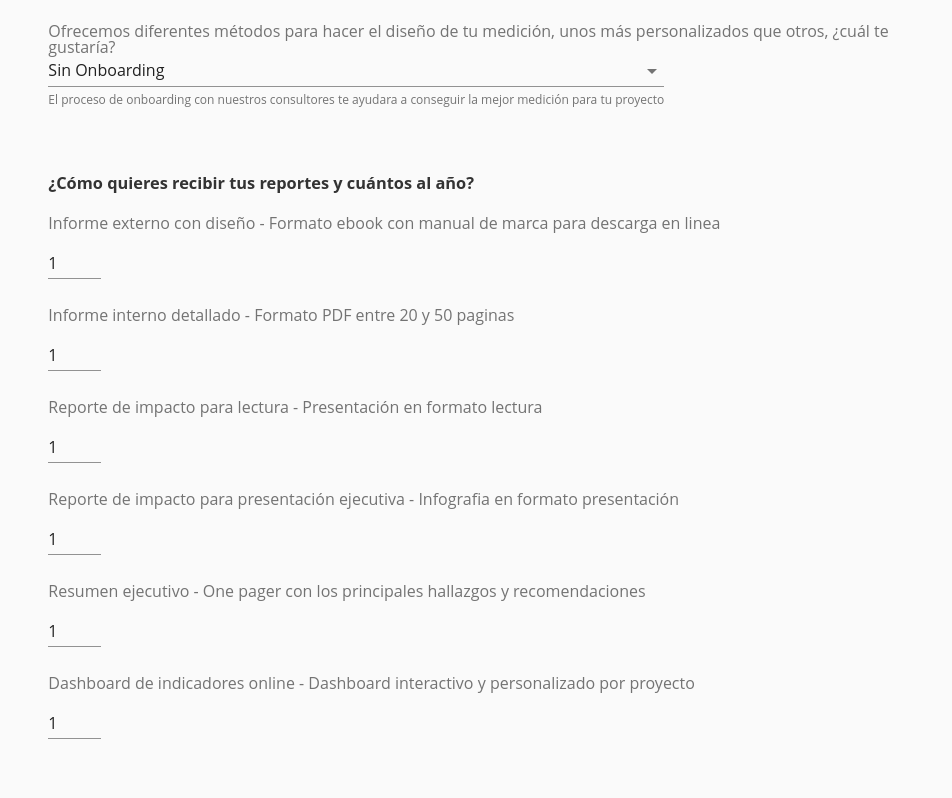
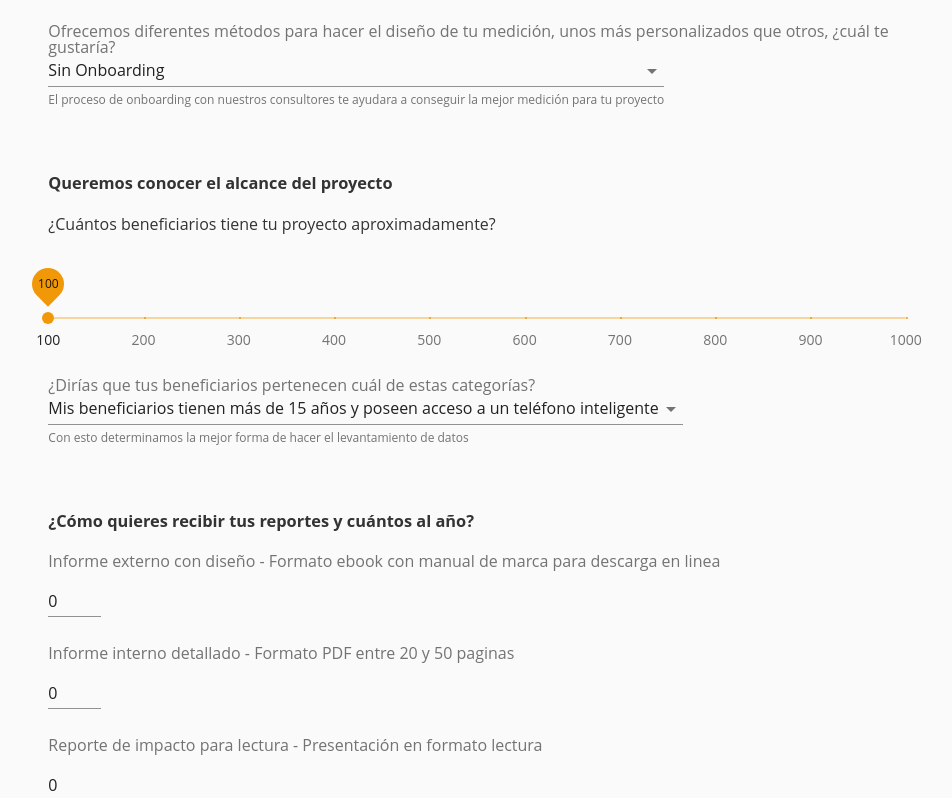
Before and after one commit to fontcuberta/calculator, a Next.js app: page / in a window 1280 px wide. Shown: the part 1000-1798 px from the top of the page, without its empty margins (163-1115 px from the left). Built offline with nearby package versions, Linux system fonts and the light colour scheme.

Commit message:
RED TEST: Big change. Changing implementation to send broken down budget to Hubspot

```diff
--- a/src/components/Links.tsx
+++ b/src/components/Links.tsx
@@ -16,7 +16,9 @@ export default function Links() {
   return (
     <div className="header">
       <div className="custom-logo">
-        <img src="logo-white.png" alt="cuantix" />
+        <a href="/index">
+          <img src="logo-white.png" alt="cuantix" />
+        </a>
       </div>
       <div className="menu">
         <Typography>
--- a/src/domain/CalculateTotalFinancialPlan.ts
+++ b/src/domain/CalculateTotalFinancialPlan.ts
@@ -26,11 +26,19 @@ export enum OnboardingType {
   NO_ONBOARDING = "Sin Onboarding",
 }
 
+export enum DataCollectionType {
+  CALL = "Mis beneficiarios tienen más de 15 años, NO poseen acceso a tecnología y no tengo contacto en persona con ellos",
+  WHATSAPP = "Mis beneficiarios tienen más de 15 años y poseen acceso a un teléfono inteligente",
+  OFFLINE = "Tengo contacto en persona con mis beneficiarios y puedo levantar información en campo, o son jóvenes o niños y debo levantar información en papel",
+}
+
 export type ImpactMeasurementFinancialPlan = {
   companyType: CompanyType
   measureGoal: MeasureGoal
   numberOfOrganizations: number
   numberOfProjects: number
+  numberOfBeneficiaries: number
+  dataCollectionType: DataCollectionType
   numberOfEbookReports: number
   numberOfPDFReports: number
   numberOfReadableReports: number
@@ -49,9 +57,6 @@ const READABLE_REPORT_UNIT_PRICE = 1500
 const EXECUTIVE_REPORT_UNIT_PRICE = 700
 const ONEPAGER_REPORT_UNIT_PRICE = 400
 const DASHBOARD_REPORT_UNIT_PRICE = 300
-
-const PERCENTAGE_LOWER_LIMIT = 80
-const PERCENTAGE_UPPER_LIMIT = 120
 
 export function calculateTotalFinancialPlan(
   impactMeasurementFinancialPlan: ImpactMeasurementFinancialPlan,
@@ -77,7 +82,12 @@ export function calculateTotalFinancialPlan(
   )
   const dashboardBasePrice = EXPECTED_DASHBOARDS_SELECTED * dashboardUnitPrice
   const totalPlatformPrice = projectBasePrice + dashboardBasePrice
-  const totalDataCollectionPrice = 9500
+  const totalDataCollectionPrice = getTotalDataCollectionPrice(
+    impactMeasurementFinancialPlan.numberOfProjects,
+    impactMeasurementFinancialPlan.numberOfBeneficiaries,
+    impactMeasurementFinancialPlan.dataCollectionType,
+  )
+
   const totalReportingPrice =
     impactMeasurementFinancialPlan.numberOfEbookReports * EBOOK_REPORT_UNIT_PRICE +
     impactMeasurementFinancialPlan.numberOfPDFReports * PDF_REPORT_UNIT_PRICE +
@@ -86,13 +96,23 @@ export function calculateTotalFinancialPlan(
     impactMeasurementFinancialPlan.numberOfOnePagerReports * ONEPAGER_REPORT_UNIT_PRICE +
     impactMeasurementFinancialPlan.numberOfDashboardReports * DASHBOARD_REPORT_UNIT_PRICE
 
-  const totalFinancialPlan =
-    totalOnboardingPrice + totalPlatformPrice + totalDataCollectionPrice + totalReportingPrice
-  // TODO: Enviar a hubspot cada uno de los totales por rubro
-
-  return totalFinancialPlan
+  return [totalOnboardingPrice, totalPlatformPrice, totalDataCollectionPrice, totalReportingPrice]
 }
 
+function getTotalDataCollectionPrice(
+  numberOfProjects: number,
+  numberOfBeneficiaries: number,
+  dataCollectionType: DataCollectionType,
+) {
+  if (dataCollectionType === DataCollectionType.WHATSAPP) {
+    if (numberOfBeneficiaries <= 100) {
+      return numberOfProjects * 600
+    } else {
+      return numberOfProjects * (0.03 * (numberOfBeneficiaries - 500) + 600)
+    }
+  }
+  throw new Error(`getTotalDataCollectionPrice not implemented for ${dataCollectionType}`)
+}
 function getProjectBasePrice(numberOfProjects: number, projectUnitPrice: number) {
   return (numberOfProjects - 1) * projectUnitPrice
 }
@@ -176,10 +196,3 @@ function getOrganizationUnitPrice(companyType: CompanyType, measureGoal: Measure
   }
   throw new Error(`getOrganizationUnitPrice not implemented for ${companyType} and ${measureGoal}`)
 }
-
-export function getMinAndMaxLimits(totalFinancialPlan: number) {
-  const minTotalFinancialPlan = Math.round(totalFinancialPlan * (PERCENTAGE_LOWER_LIMIT / 100)) //20% menos
-  const maxTotalFinancialPlan = Math.round(totalFinancialPlan * (PERCENTAGE_UPPER_LIMIT / 100)) //20% más
-
-  return [minTotalFinancialPlan, maxTotalFinancialPlan]
-}
--- a/src/pages/api/new-application.ts
+++ b/src/pages/api/new-application.ts
@@ -64,6 +64,30 @@ function isImpactMeasurementFinancialPlan(
   if (typeof impactMeasurementFinancialPlan.numberOfProjects !== "number") {
     return false
   }
+  if (typeof impactMeasurementFinancialPlan.numberOfBeneficiaries !== "number") {
+    return false
+  }
+  if (typeof impactMeasurementFinancialPlan.dataCollectionType !== "string") {
+    return false
+  }
+  if (typeof impactMeasurementFinancialPlan.numberOfEbookReports !== "number") {
+    return false
+  }
+  if (typeof impactMeasurementFinancialPlan.numberOfPDFReports !== "number") {
+    return false
+  }
+  if (typeof impactMeasurementFinancialPlan.numberOfReadableReports !== "number") {
+    return false
+  }
+  if (typeof impactMeasurementFinancialPlan.numberOfExecutiveReports !== "number") {
+    return false
+  }
+  if (typeof impactMeasurementFinancialPlan.numberOfOnePagerReports !== "number") {
+    return false
+  }
+  if (typeof impactMeasurementFinancialPlan.numberOfDashboardReports !== "number") {
+    return false
+  }
   if (typeof impactMeasurementFinancialPlan.onboardingType !== "string") {
     return false
   }
--- a/src/pages/index.tsx
+++ b/src/pages/index.tsx
@@ -23,6 +23,7 @@ import {
   CompanyType,
   CompanyDescription,
   MeasureGoal,
+  DataCollectionType,
   OnboardingType,
 } from "../domain/CalculateTotalFinancialPlan"
 
@@ -70,20 +71,28 @@ const Home = () => {
   const [customerEmail, setCustomerEmail] = useState("")
   const [customerPhone, setCustomerPhone] = useState("")
   const [customerCountry, setCustomerCountry] = useState("")
-  const [numberOfOrganizations, setNumberOfOrganizations] = useState(1)
-  const [numberOfProjects, setNumberOfProjects] = useState(1)
-  const [numberOfEbookReports, setNumberOfEbookReports] = useState(1)
-  const [numberOfPDFReports, setNumberOfPDFReports] = useState(1)
-  const [numberOfReadableReports, setNumberOfReadableReports] = useState(1)
-  const [numberOfExecutiveReports, setNumberOfExecutiveReports] = useState(1)
-  const [numberOfOnePagerReports, setNumberOfOnePagerReports] = useState(1)
-  const [numberOfDashboardReports, setNumberOfDashboardReports] = useState(1)
+  const [numberOfOrganizations, setNumberOfOrganizations] = useState(0)
+  const [numberOfProjects, setNumberOfProjects] = useState(0)
+  const [numberOfBeneficiaries, setNumberOfBeneficiaries] = useState(0)
+  const [dataCollectionType, setDataCollectionType] = useState(DataCollectionType.WHATSAPP)
+  const [numberOfEbookReports, setNumberOfEbookReports] = useState(0)
+  const [numberOfPDFReports, setNumberOfPDFReports] = useState(0)
+  const [numberOfReadableReports, setNumberOfReadableReports] = useState(0)
+  const [numberOfExecutiveReports, setNumberOfExecutiveReports] = useState(0)
+  const [numberOfOnePagerReports, setNumberOfOnePagerReports] = useState(0)
+  const [numberOfDashboardReports, setNumberOfDashboardReports] = useState(0)
   const [measureGoal, setMeasureGoal] = useState(MeasureGoal.INSIGHTS_FINDING)
   const [onboardingType, setOnboardingType] = useState(OnboardingType.NO_ONBOARDING)
 
   const marks = new Array(10)
     .fill(0)
     .map((_, i) => i + 1)
+    .map(i => ({ value: i, label: i.toString() }))
+
+  const marksBeneficiaries = new Array(11)
+    .fill(0)
+    .map((_, i) => i * 100)
+    .slice(1)
     .map(i => ({ value: i, label: i.toString() }))
 
   const handleSubmit = () => {
@@ -93,6 +102,8 @@ const Home = () => {
         measureGoal,
         numberOfOrganizations,
         numberOfProjects,
+        numberOfBeneficiaries,
+        dataCollectionType,
         numberOfEbookReports,
         numberOfPDFReports,
         numberOfReadableReports,
@@ -165,7 +176,7 @@ const Home = () => {
                 </div>
 
                 <div className="survey-section">
-                  <h3>Queremos conocer cómo tienes pensado tu medición de acuerdo a tu proyecto</h3>
+                  <h3>Queremos conocer cómo tienes pensada tu medición de acuerdo a tu proyecto</h3>
                   <div className="selector">
                     <InputLabel>¿Con qué objetivo quieres realizar la medición?</InputLabel>
                     <FormControl>
@@ -261,6 +272,58 @@ const Home = () => {
                       <FormHelperText>
                         El proceso de onboarding con nuestros consultores te ayudara a conseguir la
                         mejor medición para tu proyecto
+                      </FormHelperText>
+                    </FormControl>
+                  </div>
+                </div>
+                <div className="survey-section">
+                  <h3>Queremos conocer el alcance del proyecto</h3>
+                  <Typography gutterBottom>
+                    ¿Cuántos beneficiarios tiene tu proyecto aproximadamente?
+                  </Typography>
+                  <div className="slider">
+                    <Slider
+                      value={numberOfBeneficiaries}
+                      color="primary"
+                      defaultValue={1000}
+                      step={100}
+                      min={100}
+                      max={1000}
+                      marks={marksBeneficiaries}
+                      valueLabelDisplay="on"
+                      onChange={(_event, newValue) => {
+                        if (!Array.isArray(newValue)) {
+                          setNumberOfBeneficiaries(newValue)
+                        }
+                      }}
+                    />
+                  </div>
+                  <div className="selector">
+                    <InputLabel>
+                      ¿Dirías que tus beneficiarios pertenecen cuál de estas categorías?
+                    </InputLabel>
+                    <FormControl>
+                      <Select
+                        id="dataCollectionType"
+                        value={dataCollectionType}
+                        onChange={bindEventValueTo(setDataCollectionType)}
+                      >
+                        <MenuItem value={DataCollectionType.WHATSAPP}>
+                          Mis beneficiarios tienen más de 15 años y poseen acceso a un teléfono
+                          inteligente
+                        </MenuItem>
+                        <MenuItem value={DataCollectionType.CALL}>
+                          Mis beneficiarios tienen más de 15 años, NO poseen acceso a tecnología y
+                          no tengo contacto en persona con ellos
+                        </MenuItem>
+                        <MenuItem value={DataCollectionType.OFFLINE}>
+                          Tengo contacto en persona con mis beneficiarios y puedo levantar
+                          información en campo, o son jóvenes o niños y debo levantar información en
+                          papel
+                        </MenuItem>
+                      </Select>
+                      <FormHelperText>
+                        Con esto determinamos la mejor forma de hacer el levantamiento de datos
                       </FormHelperText>
                     </FormControl>
                   </div>
```
Also changed, not shown: src/application/FinancialPlanService.ts (+13 -6 lines), src/infrastructure/hubspotClient.ts (+15 -6 lines), src/pages/thankyou.tsx (+9 -1 lines), 1 other file (tests, documents, lock files or other folders).
